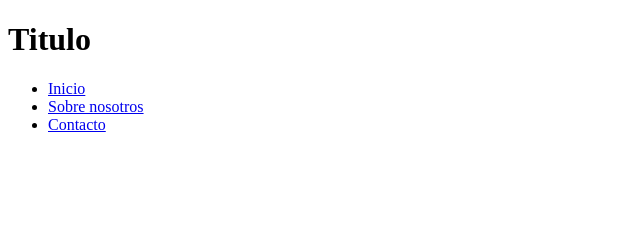
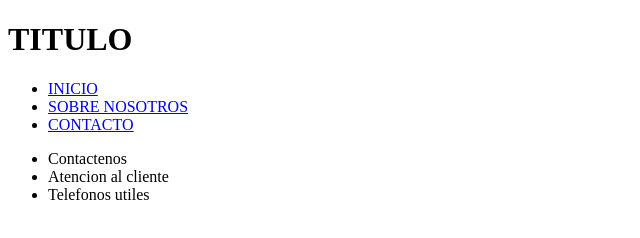
Before and after one commit to Mezcal14/clase-4, a plain HTML site: page index.html in a window 1280 px wide. Shown: the whole page, without its empty margins (0-640 px from the left). Drawn offline with Linux system fonts and the light colour scheme.

Commit message:
agregar-footer

```diff
--- a/index.html
+++ b/index.html
@@ -10,11 +10,11 @@
 
 <body>
     <header>
-        <h1>Titulo</h1>
+        <h1>TITULO</h1>
         <ul>
-            <li><a href="#">Inicio</a></li>
-            <li><a href="#">Sobre nosotros</a></li>
-            <li><a href="#">Contacto</a></li>
+            <li><a href="#">INICIO</a></li>
+            <li><a href="#">SOBRE NOSOTROS</a></li>
+            <li><a href="#">CONTACTO</a></li>
         </ul>
     </header>
     <main>
@@ -22,7 +22,9 @@
     </main>
     <footer>
         <ul>
-
+            <li>Contactenos</li>
+            <li>Atencion al cliente</li>
+            <li>Telefonos utiles</li>
         </ul>
     </footer>
 </body>
```
